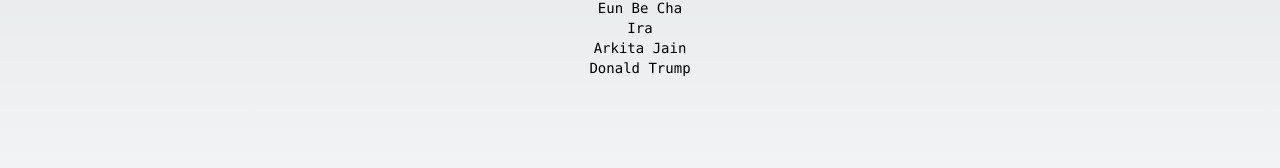
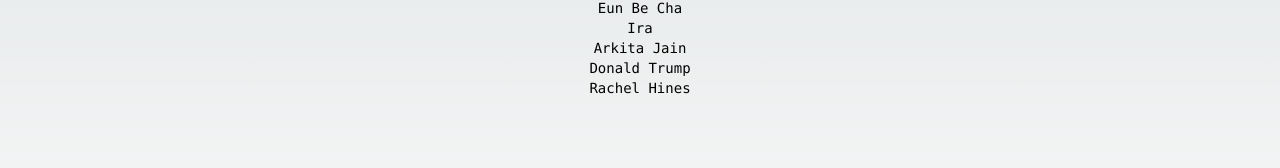
Before and after one commit to webimpactuw/week4github, a Next.js app: page / in a window 1280 px wide. Shown: the part 386-554 px from the top of the page. Built offline with nearby package versions, Linux system fonts and the light colour scheme.

Commit message:
Update names.js
I added "Rachel Hines"

```diff
--- a/app/names.js
+++ b/app/names.js
@@ -11,7 +11,8 @@
     "Eun Be Cha",
     "Ira",
     "Arkita Jain",
-    "Donald Trump"
+    "Donald Trump",
+    "Rachel Hines"
     // TODO: add more here!
 ];
 
```
